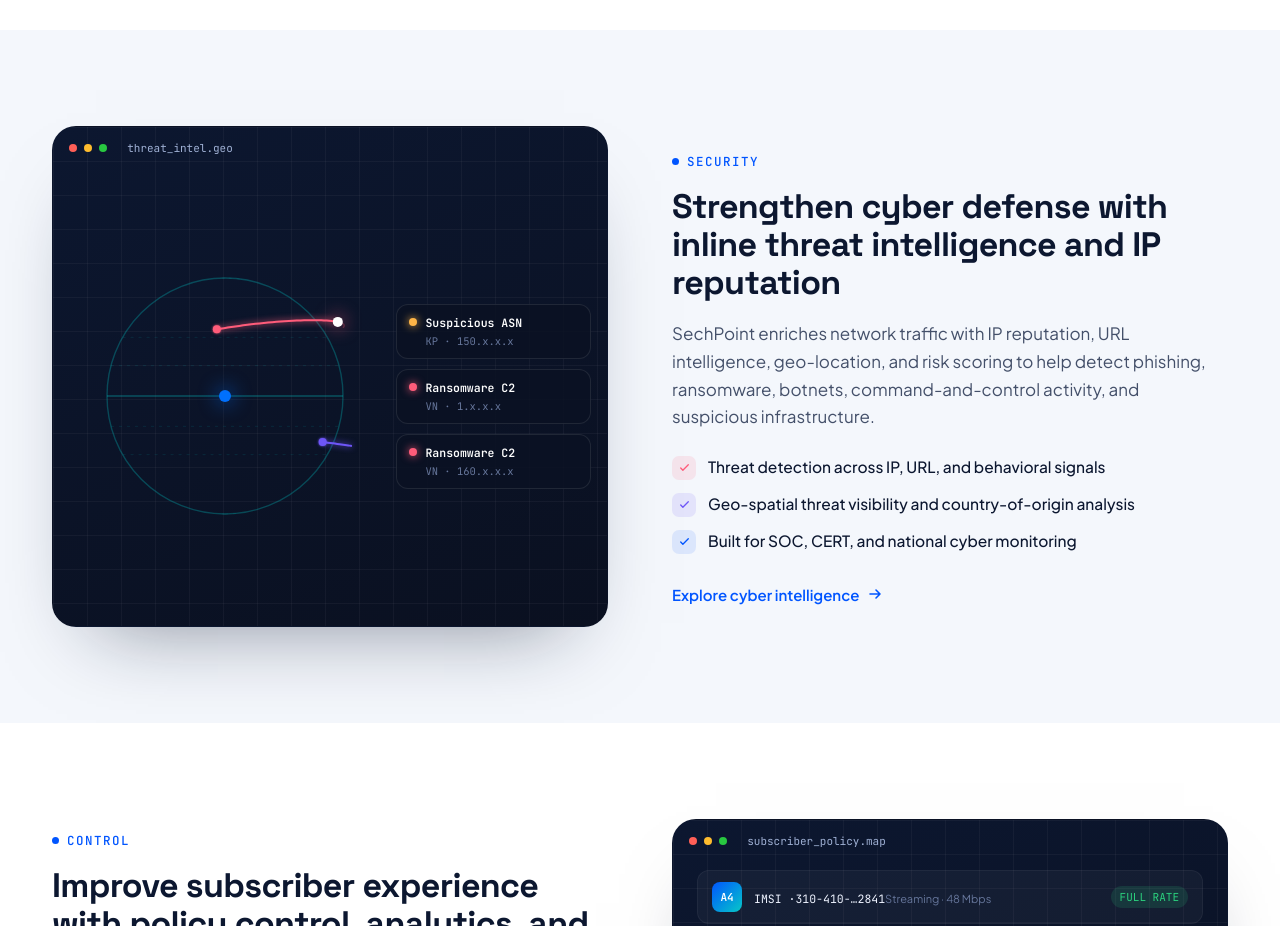
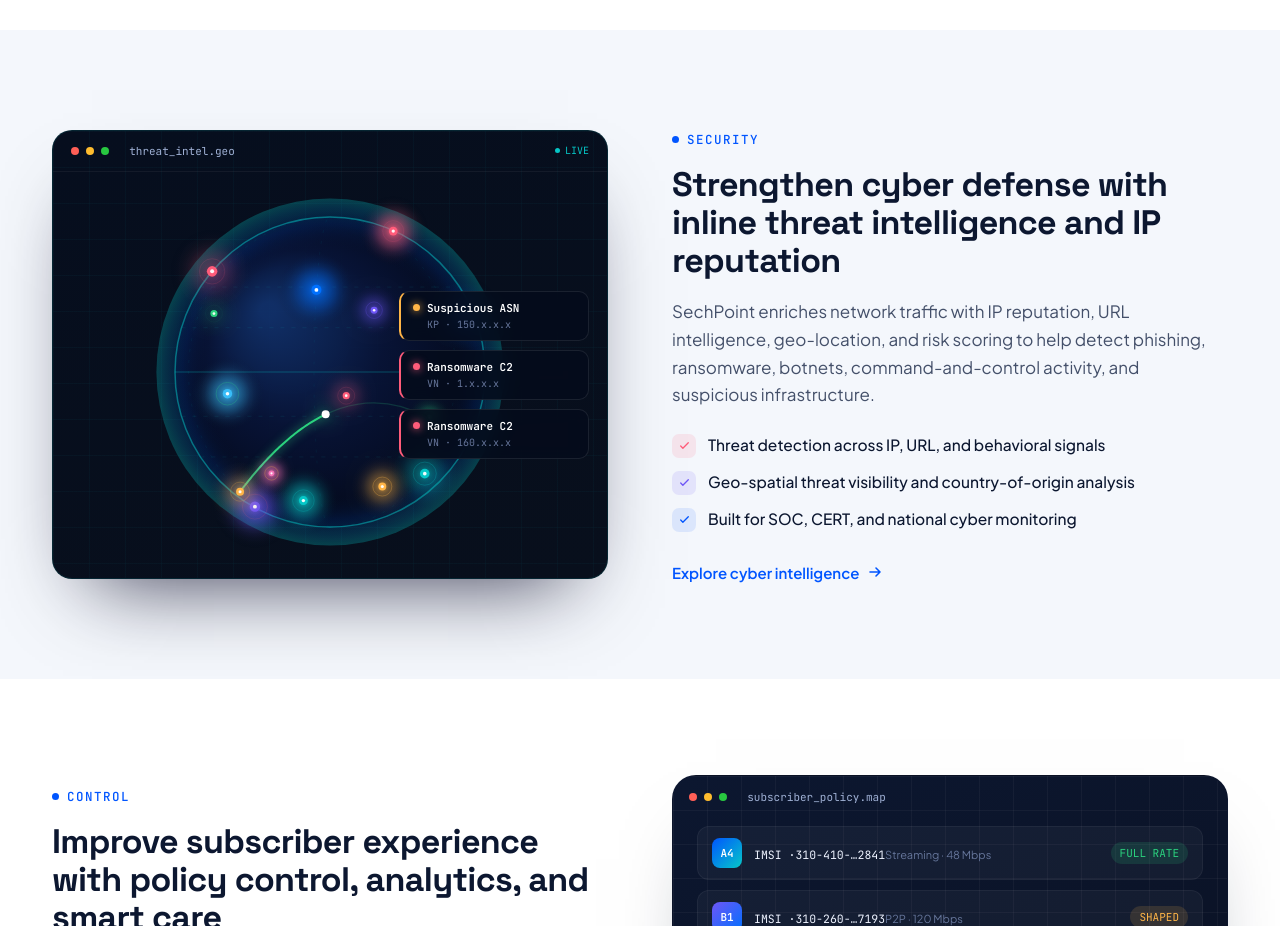
Before and after one commit to prabhuedwinraj-web/SP, a React (Vite) app: page / in a window 1280 px wide. Shown: the part 2180-3106 px from the top of the page. Built offline with nearby package versions, Linux system fonts and the light colour scheme.

Commit message:
Redesigned 3D globe: proper sphere, glow nodes, arc paths, atmosphere

```diff
--- a/src/App.jsx
+++ b/src/App.jsx
@@ -440,186 +440,179 @@
     const canvas = canvasRef.current
     if (!canvas) return
     const dpr = Math.min(window.devicePixelRatio || 1, 2)
-    const SIZE = 300
-    canvas.width  = SIZE * dpr
-    canvas.height = SIZE * dpr
-    canvas.style.width  = SIZE + 'px'
-    canvas.style.height = SIZE + 'px'
+    const S = 380
+    canvas.width = S * dpr; canvas.height = S * dpr
+    canvas.style.width = S + 'px'; canvas.style.height = S + 'px'
     const ctx = canvas.getContext('2d')
     ctx.scale(dpr, dpr)
 
-    const cx = SIZE / 2, cy = SIZE / 2, R = 118
+    const cx = S / 2, cy = S / 2, R = 155
     let spin = 0, raf
 
-    // Project a lat/lon (radians) onto canvas, accounting for globe spin
-    function project(lat, lon) {
+    const proj = (lat, lon) => {
       const l = lon + spin
-      const x = cx + R * Math.cos(lat) * Math.sin(l)
-      const y = cy - R * Math.sin(lat)
-      const z = Math.cos(lat) * Math.cos(l)   // depth: >0 = front
-      return { x, y, z }
+      return {
+        x: cx + R * Math.cos(lat) * Math.sin(l),
+        y: cy - R * Math.sin(lat),
+        z:      Math.cos(lat) * Math.cos(l),
+      }
     }
 
-    // Draw a latitude circle
-    function drawLatitude(lat, dashed) {
-      const steps = 120
-      let started = false
-      ctx.beginPath()
-      ctx.setLineDash(dashed ? [3, 5] : [])
-      for (let i = 0; i <= steps; i++) {
-        const lon = (i / steps) * Math.PI * 2
-        const p = project(lat, lon)
-        if (p.z < -0.02) { started = false; continue }
-        started ? ctx.lineTo(p.x, p.y) : (ctx.moveTo(p.x, p.y), started = true)
-      }
-      ctx.strokeStyle = lat === 0 ? 'rgba(6,200,200,.35)' : 'rgba(6,200,200,.15)'
-      ctx.lineWidth = lat === 0 ? 1.3 : 0.8
-      ctx.stroke()
-      ctx.setLineDash([])
+    const COLORS = ['#06c8c8','#0070fd','#ff5c7a','#6e56f7','#ffb547','#2bd17e','#38bdf8','#f472b6']
+    // Evenly spread around globe so ~half always visible
+    const nodes = Array.from({ length: 30 }, (_, i) => ({
+      lat: (Math.random() - 0.5) * Math.PI * 0.85,
+      lon: (i / 30) * Math.PI * 2,
+      color: COLORS[i % COLORS.length],
+      r: 2.5 + Math.random() * 3,
+      phase: (i / 30) * Math.PI * 2,
+      spd: 0.016 + Math.random() * 0.022,
+    }))
+
+    const arcPairs = Array.from({length:6},(_,i)=>({
+      a: nodes[i*4 % nodes.length],
+      b: nodes[(i*4+9) % nodes.length],
+      color: COLORS[i % COLORS.length],
+      t: i/6, spd: 0.004+Math.random()*0.003,
+    }))
+
+    const qbez = (p1,c,p2,t) => {
+      const u=1-t
+      return {x:u*u*p1.x+2*u*t*c.x+t*t*p2.x, y:u*u*p1.y+2*u*t*c.y+t*t*p2.y}
     }
 
-    // Draw a longitude arc (meridian)
-    function drawMeridian(lon) {
-      const steps = 100
-      let started = false
-      ctx.beginPath()
-      ctx.setLineDash([3, 5])
-      for (let i = 0; i <= steps; i++) {
-        const lat = -Math.PI / 2 + (i / steps) * Math.PI
-        const p = project(lat, lon)
-        if (p.z < -0.02) { started = false; continue }
-        started ? ctx.lineTo(p.x, p.y) : (ctx.moveTo(p.x, p.y), started = true)
-      }
-      ctx.strokeStyle = 'rgba(6,200,200,.14)'
-      ctx.lineWidth = 0.7
-      ctx.stroke()
-      ctx.setLineDash([])
+    function drawSphere() {
+      // Clip all drawing to sphere
+      ctx.save()
+      ctx.beginPath(); ctx.arc(cx,cy,R,0,Math.PI*2); ctx.clip()
+
+      // Dark blue fill with light source top-left
+      const fill = ctx.createRadialGradient(cx-R*.4, cy-R*.4, R*.05, cx, cy, R*1.2)
+      fill.addColorStop(0,   'rgba(18,50,110,.9)')
+      fill.addColorStop(0.45,'rgba(8,20,55,.95)')
+      fill.addColorStop(1,   'rgba(2,6,18,1)')
+      ctx.fillStyle = fill
+      ctx.fillRect(0,0,S,S)
+      ctx.restore()
+
+      // Atmosphere rim
+      const atm = ctx.createRadialGradient(cx,cy,R*.78,cx,cy,R*1.12)
+      atm.addColorStop(0,'transparent')
+      atm.addColorStop(0.5,'rgba(0,100,255,.12)')
+      atm.addColorStop(1,'rgba(6,200,200,.28)')
+      ctx.beginPath(); ctx.arc(cx,cy,R*1.12,0,Math.PI*2)
+      ctx.fillStyle=atm; ctx.fill()
+
+      // Outer ring
+      ctx.beginPath(); ctx.arc(cx,cy,R,0,Math.PI*2)
+      ctx.strokeStyle='rgba(6,200,200,.5)'; ctx.lineWidth=1.5; ctx.stroke()
     }
 
-    // Threat arc: lat/lon start & end, lifted above surface
-    const threatArcs = [
-      { lat1:  0.6, lon1: -1.8, lat2:  0.5, lon2:  0.4, color: '#ff5c7a', t: 0.0, spd: 0.006 },
-      { lat1: -0.4, lon1: -0.6, lat2: -0.3, lon2:  1.2, color: '#6e56f7', t: 0.4, spd: 0.005 },
-      { lat1:  0.8, lon1:  0.2, lat2: -0.5, lon2:  0.9, color: '#06c8c8', t: 0.7, spd: 0.0045 },
-    ]
-
-    function lerpLatLon(a, b, t) {
-      // Slerp-ish: interpolate lat/lon + lift arc above surface
-      const lat = a.lat + (b.lat - a.lat) * t
-      const lon = a.lon + (b.lon - a.lon) * t
-      // lift factor: arc peaks at t=0.5
-      const lift = 1 + 0.22 * Math.sin(t * Math.PI)
-      return { lat, lon, lift }
+    function drawGrid() {
+      ;[-0.58,-0.29,0,0.29,0.58].forEach(lat => {
+        ctx.beginPath(); let go=false
+        ctx.setLineDash(lat===0?[]:[4,7])
+        for(let i=0;i<=180;i++){
+          const p=proj(lat,(i/180)*Math.PI*2)
+          if(p.z<0){go=false;continue}
+          go?ctx.lineTo(p.x,p.y):(ctx.moveTo(p.x,p.y),go=true)
+        }
+        ctx.strokeStyle=lat===0?'rgba(6,200,200,.32)':'rgba(6,200,200,.13)'
+        ctx.lineWidth=lat===0?1.1:.65; ctx.stroke(); ctx.setLineDash([])
+      })
+      for(let m=0;m<6;m++){
+        const lon=(m/6)*Math.PI*2
+        ctx.beginPath(); let go=false; ctx.setLineDash([3,8])
+        for(let i=0;i<=120;i++){
+          const p=proj(-Math.PI/2+(i/120)*Math.PI,lon)
+          if(p.z<0){go=false;continue}
+          go?ctx.lineTo(p.x,p.y):(ctx.moveTo(p.x,p.y),go=true)
+        }
+        ctx.strokeStyle='rgba(6,200,200,.1)'; ctx.lineWidth=.6
+        ctx.stroke(); ctx.setLineDash([])
+      }
     }
 
-    function drawThreatArc(arc) {
-      const steps = 60
-      const a = { lat: arc.lat1, lon: arc.lon1 }
-      const b = { lat: arc.lat2, lon: arc.lon2 }
+    function drawArcs() {
+      arcPairs.forEach(arc=>{
+        const pa=proj(arc.a.lat,arc.a.lon), pb=proj(arc.b.lat,arc.b.lon)
+        if(pa.z<0||pb.z<0){arc.t=(arc.t+arc.spd)%1;return}
+        const mx=(pa.x+pb.x)/2, my=(pa.y+pb.y)/2
+        const ctrl={x:mx, y:my-32-Math.hypot(pb.x-pa.x,pb.y-pa.y)*.28}
 
-      // faint full path
-      ctx.beginPath()
-      let started = false
-      for (let i = 0; i <= steps; i++) {
-        const { lat, lon, lift } = lerpLatLon(a, b, i / steps)
-        const l = lon + spin
-        const px = cx + R * lift * Math.cos(lat) * Math.sin(l)
-        const py = cy - R * lift * Math.sin(lat)
-        const z  = Math.cos(lat) * Math.cos(l)
-        if (z < 0) { started = false; continue }
-        started ? ctx.lineTo(px, py) : (ctx.moveTo(px, py), started = true)
-      }
-      ctx.strokeStyle = arc.color + '40'
-      ctx.lineWidth = 1.5
-      ctx.stroke()
+        ctx.beginPath(); ctx.moveTo(pa.x,pa.y)
+        ctx.quadraticCurveTo(ctrl.x,ctrl.y,pb.x,pb.y)
+        ctx.strokeStyle=arc.color+'30'; ctx.lineWidth=1.2; ctx.stroke()
 
-      // bright travelled portion
-      ctx.beginPath()
-      started = false
-      for (let i = 0; i <= steps; i++) {
-        const frac = i / steps
-        if (frac > arc.t) break
-        const { lat, lon, lift } = lerpLatLon(a, b, frac)
-        const l = lon + spin
-        const px = cx + R * lift * Math.cos(lat) * Math.sin(l)
-        const py = cy - R * lift * Math.sin(lat)
-        const z  = Math.cos(lat) * Math.cos(l)
-        if (z < 0) { started = false; continue }
-        started ? ctx.lineTo(px, py) : (ctx.moveTo(px, py), started = true)
-      }
-      ctx.strokeStyle = arc.color
-      ctx.lineWidth = 2
-      ctx.shadowColor = arc.color
-      ctx.shadowBlur = 6
-      ctx.stroke()
-      ctx.shadowBlur = 0
+        ctx.beginPath(); let go=false
+        for(let i=0;i<=50;i++){
+          const t=(arc.t*i)/50
+          const pt=qbez(pa,ctrl,pb,t)
+          go?ctx.lineTo(pt.x,pt.y):(ctx.moveTo(pt.x,pt.y),go=true)
+        }
+        ctx.strokeStyle=arc.color; ctx.lineWidth=2
+        ctx.shadowColor=arc.color; ctx.shadowBlur=10; ctx.stroke(); ctx.shadowBlur=0
 
-      // endpoint origin dot
-      const p1 = project(arc.lat1, arc.lon1)
-      if (p1.z > 0) {
-        const pulse = 0.6 + 0.4 * Math.sin(Date.now() * 0.003)
-        ctx.beginPath(); ctx.arc(p1.x, p1.y, 4, 0, Math.PI*2)
-        ctx.fillStyle = arc.color
-        ctx.shadowColor = arc.color; ctx.shadowBlur = 10 * pulse
-        ctx.fill(); ctx.shadowBlur = 0
-      }
+        const td=qbez(pa,ctrl,pb,arc.t)
+        ctx.beginPath(); ctx.arc(td.x,td.y,4,0,Math.PI*2)
+        ctx.fillStyle='#fff'; ctx.shadowColor=arc.color; ctx.shadowBlur=18
+        ctx.fill(); ctx.shadowBlur=0
 
-      // traveling dot
-      const { lat: tl, lon: tlon, lift: tlift } = lerpLatLon(a, b, arc.t)
-      const tl2 = tlon + spin
-      const tx = cx + R * tlift * Math.cos(tl) * Math.sin(tl2)
-      const ty = cy - R * tlift * Math.sin(tl)
-      const tz = Math.cos(tl) * Math.cos(tl2)
-      if (tz > 0) {
-        ctx.beginPath(); ctx.arc(tx, ty, 5, 0, Math.PI*2)
-        ctx.fillStyle = '#fff'
-        ctx.shadowColor = arc.color; ctx.shadowBlur = 18
-        ctx.fill(); ctx.shadowBlur = 0
-      }
+        arc.t=(arc.t+arc.spd)%1
+      })
+    }
 
-      arc.t = (arc.t + arc.spd) % 1
+    function drawNodes() {
+      [...nodes].sort((a,b)=>proj(a.lat,a.lon).z-proj(b.lat,b.lon).z).forEach(n=>{
+        n.phase+=n.spd
+        const p=proj(n.lat,n.lon)
+        if(p.z<0) return
+        const pulse=0.45+0.55*Math.sin(n.phase)
+        const bright=0.5+0.5*p.z
+
+        // Wide glow halo
+        const gr=ctx.createRadialGradient(p.x,p.y,0,p.x,p.y,n.r*8)
+        gr.addColorStop(0,  n.color+'dd')
+        gr.addColorStop(0.2,n.color+'88')
+        gr.addColorStop(0.6,n.color+'22')
+        gr.addColorStop(1,  'transparent')
+        ctx.globalAlpha=pulse*bright
+        ctx.beginPath(); ctx.arc(p.x,p.y,n.r*8,0,Math.PI*2)
+        ctx.fillStyle=gr; ctx.fill()
+        ctx.globalAlpha=1
+
+        // Outer ring
+        ctx.beginPath(); ctx.arc(p.x,p.y,n.r*2.4,0,Math.PI*2)
+        ctx.strokeStyle=n.color+Math.round(100*pulse*bright).toString(16).padStart(2,'0')
+        ctx.lineWidth=.9; ctx.stroke()
+
+        // Core dot
+        ctx.beginPath(); ctx.arc(p.x,p.y,n.r,0,Math.PI*2)
+        ctx.fillStyle=n.color
+        ctx.shadowColor=n.color; ctx.shadowBlur=20+16*pulse*bright
+        ctx.fill(); ctx.shadowBlur=0
+
+        // White hot centre
+        ctx.beginPath(); ctx.arc(p.x,p.y,n.r*.38,0,Math.PI*2)
+        ctx.fillStyle='rgba(255,255,255,.95)'; ctx.fill()
+      })
     }
 
     function frame() {
-      ctx.clearRect(0, 0, SIZE, SIZE)
-      spin += 0.004
-
-      // outer sphere circle
-      ctx.beginPath()
-      ctx.arc(cx, cy, R, 0, Math.PI * 2)
-      ctx.strokeStyle = 'rgba(6,200,200,.3)'
-      ctx.lineWidth = 1.4
-      ctx.setLineDash([])
-      ctx.stroke()
-
-      // latitude lines
-      ;[-0.52, -0.26, 0, 0.26, 0.52].forEach((lat, i) => drawLatitude(lat, i !== 2))
-
-      // meridians (4 evenly spaced)
-      ;[0, Math.PI/4, Math.PI/2, 3*Math.PI/4].forEach(lon => drawMeridian(lon))
-
-      // threat arcs
-      threatArcs.forEach(drawThreatArc)
-
-      // center glow dot
-      const pulse = 0.5 + 0.5 * Math.sin(Date.now() * 0.003)
-      ctx.beginPath(); ctx.arc(cx, cy, 6, 0, Math.PI * 2)
-      ctx.fillStyle = '#0070fd'
-      ctx.shadowColor = '#0070fd'; ctx.shadowBlur = 20 + 12 * pulse
-      ctx.fill(); ctx.shadowBlur = 0
-
-      raf = requestAnimationFrame(frame)
+      ctx.clearRect(0,0,S,S)
+      spin+=0.0022
+      drawSphere(); drawGrid(); drawArcs(); drawNodes()
+      raf=requestAnimationFrame(frame)
     }
     frame()
-    return () => cancelAnimationFrame(raf)
-  }, [])
+    return ()=>cancelAnimationFrame(raf)
+  },[])
 
-  return (
-    <canvas ref={canvasRef} style={{ display: 'block', margin: '0 auto' }} />
-  )
+  return <canvas ref={canvasRef} style={{display:'block',margin:'0 auto'}} />
 }
 
 /* ─── FEATURE 2 — SECURITY ────────────────────────────────── */
+
 function ThreatFeed() {
   const samples = [
     ['#ff5c7a', 'C2 beacon', 'RU'], ['#ffb547', 'Phishing URL', 'CN'],
@@ -647,37 +640,58 @@
   }, [])
 
   return (
-    <div className="viz" style={{ aspectRatio: '4 / 3.6' }}>
-      <div className="viz-grid"></div>
-      <div className="viz-head">
-        <span className="vd" style={{ background: '#ff5f57' }}></span>
-        <span className="vd" style={{ background: '#febc2e' }}></span>
-        <span className="vd" style={{ background: '#28c840' }}></span>
+    <div style={{
+      position: 'relative', borderRadius: 20, overflow: 'hidden',
+      background: 'linear-gradient(160deg,#060e1e,#080f1c)',
+      border: '1px solid rgba(6,200,200,.12)',
+      boxShadow: '0 40px 80px -40px rgba(0,0,30,.8)',
+      minHeight: 420,
+    }}>
+      {/* grid bg */}
+      <div style={{
+        position:'absolute',inset:0,
+        backgroundImage:'linear-gradient(rgba(6,200,200,.04) 1px,transparent 1px),linear-gradient(90deg,rgba(6,200,200,.04) 1px,transparent 1px)',
+        backgroundSize:'36px 36px',
+      }}/>
+
+      {/* title bar */}
+      <div style={{
+        position:'relative',zIndex:3,display:'flex',alignItems:'center',gap:7,
+        padding:'13px 18px',fontFamily:"'JetBrains Mono',monospace",fontSize:11,
+        color:'var(--on-dark-2)',borderBottom:'1px solid rgba(255,255,255,.05)',
+      }}>
+        <span style={{width:8,height:8,borderRadius:'50%',background:'#ff5f57',display:'inline-block'}}/>
+        <span style={{width:8,height:8,borderRadius:'50%',background:'#febc2e',display:'inline-block'}}/>
+        <span style={{width:8,height:8,borderRadius:'50%',background:'#28c840',display:'inline-block'}}/>
         &nbsp;&nbsp;threat_intel.geo
+        <span style={{marginLeft:'auto',display:'flex',alignItems:'center',gap:5,color:'var(--cyan)',fontSize:10}}>
+          <span style={{width:5,height:5,borderRadius:'50%',background:'var(--cyan)',animation:'blink 1.4s infinite',display:'inline-block'}}/>
+          LIVE
+        </span>
       </div>
-      {/* globe fills the left ~60% */}
-      <div style={{ position: 'absolute', inset: 0, top: 40, display: 'flex', alignItems: 'center' }}>
-        <div style={{ flex: '0 0 62%', height: '100%', display: 'flex', alignItems: 'center', justifyContent: 'center' }}>
-          <AnimatedGlobe />
-        </div>
-        {/* threat feed right side */}
-        <div style={{ flex: 1, paddingRight: 16, display: 'flex', flexDirection: 'column', gap: 10 }}>
+
+      {/* globe centred + feed overlaid bottom-right */}
+      <div style={{position:'relative',zIndex:2,display:'flex',alignItems:'center',justifyContent:'center',padding:'10px 0 16px'}}>
+        <AnimatedGlobe />
+
+        {/* threat cards — absolute over globe right side */}
+        <div style={{
+          position:'absolute',right:18,top:'50%',transform:'translateY(-50%)',
+          display:'flex',flexDirection:'column',gap:9,width:190,
+        }}>
           {items.map((it) => (
             <div key={it.key} style={{
-              background: 'rgba(11,18,36,.86)', border: '1px solid var(--line-d)',
-              borderRadius: 12, padding: '10px 12px',
-              fontFamily: "'JetBrains Mono',monospace", fontSize: 11,
-              color: 'var(--on-dark)',
-              transition: 'opacity .4s, transform .4s',
+              background:'rgba(5,12,28,.88)',backdropFilter:'blur(8px)',
+              border:'1px solid rgba(255,255,255,.09)',
+              borderLeft:`2px solid ${it.color}`,
+              borderRadius:10,padding:'9px 12px',
+              fontFamily:"'JetBrains Mono',monospace",
             }}>
-              <div style={{ display: 'flex', alignItems: 'center', gap: 8, marginBottom: 4 }}>
-                <span style={{
-                  width: 8, height: 8, borderRadius: '50%', flexShrink: 0,
-                  background: it.color, boxShadow: `0 0 8px ${it.color}`,
-                }} />
-                <span style={{ fontWeight: 600, color: '#fff', fontSize: 11.5 }}>{it.label}</span>
+              <div style={{display:'flex',alignItems:'center',gap:7,marginBottom:3}}>
+                <span style={{width:7,height:7,borderRadius:'50%',flexShrink:0,background:it.color,boxShadow:`0 0 8px ${it.color}`}}/>
+                <span style={{fontWeight:700,color:'#fff',fontSize:11}}>{it.label}</span>
               </div>
-              <div style={{ color: 'var(--on-dark-3)', fontSize: 10.5, paddingLeft: 16 }}>{it.country}</div>
+              <div style={{color:'var(--on-dark-3)',fontSize:10,paddingLeft:14}}>{it.country}</div>
             </div>
           ))}
         </div>
```
